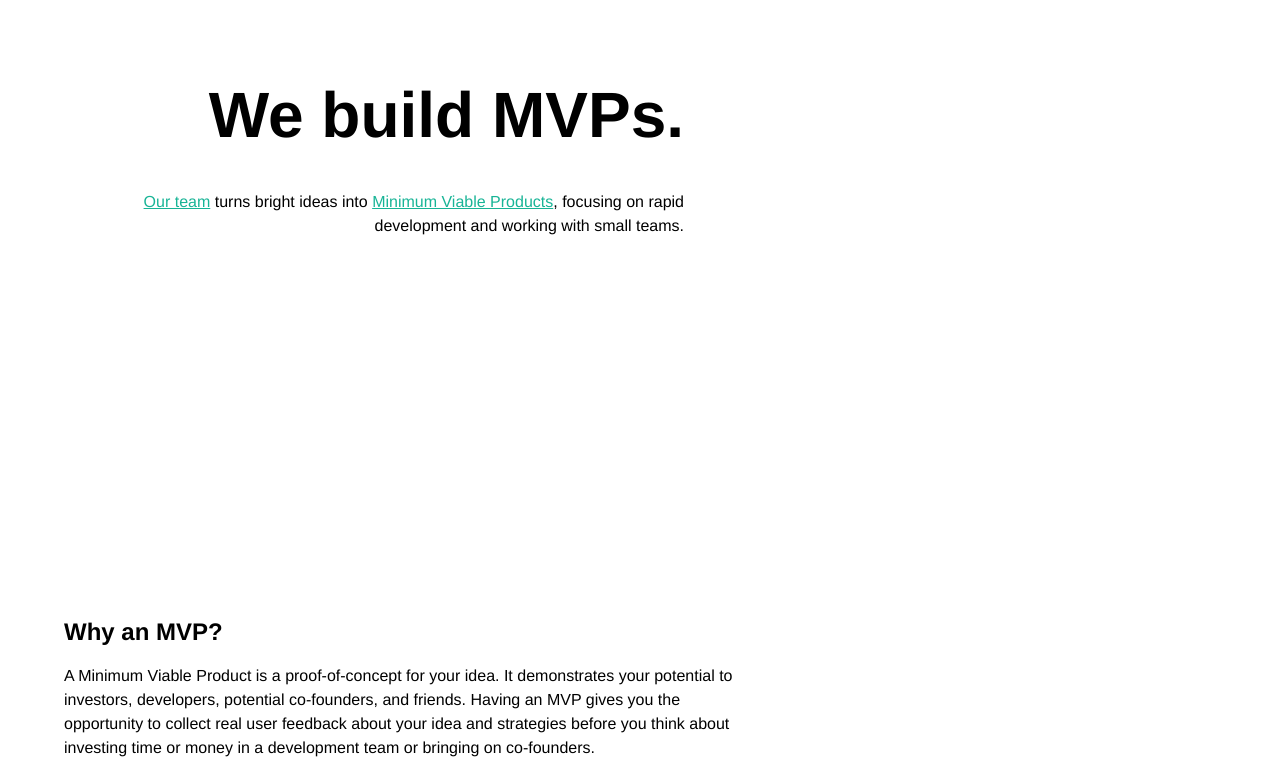
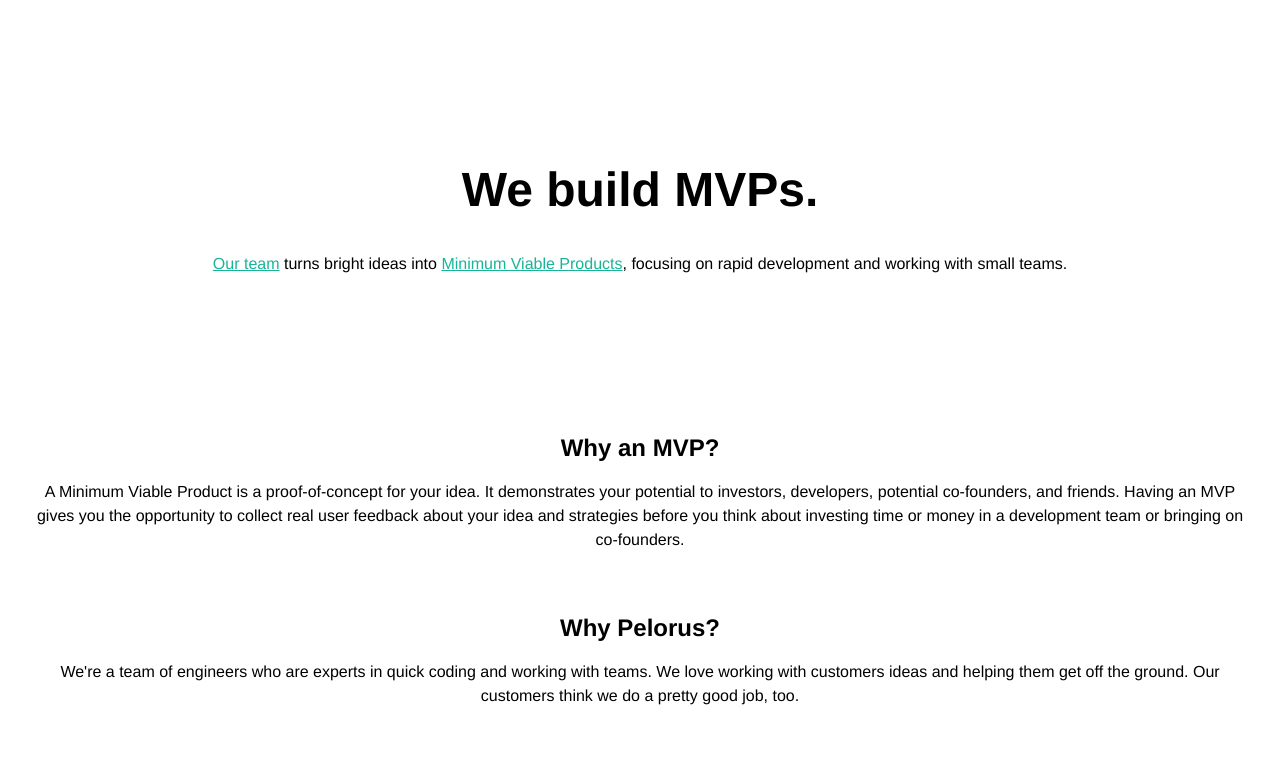
Before and after one commit to Pelorus/Pelorus.github.io, a plain HTML site: page index.html in a window 1280 px wide. Shown: the top 769 px of the page. Drawn offline with nearby package versions, Linux system fonts and the light colour scheme.

Commit message:
change media q

```diff
--- a/index.html
+++ b/index.html
@@ -7,7 +7,7 @@
 	<script src="assets/javascript/imageHoverOpacity.js" media="(min-width: 700px)"></script>
 
 	<link rel="stylesheet" type="text/css" href="assets/css/mobile.css">
-	<link rel="stylesheet" media="(min-width: 700px)" href="assets/css/big.css">
+	<link rel="stylesheet" media="not (screen) and (max-width: 700px)" href="assets/css/big.css">
 </head>
 <body>
 	<a class="anchor" id="top-anchor" name="top"></a>
```
